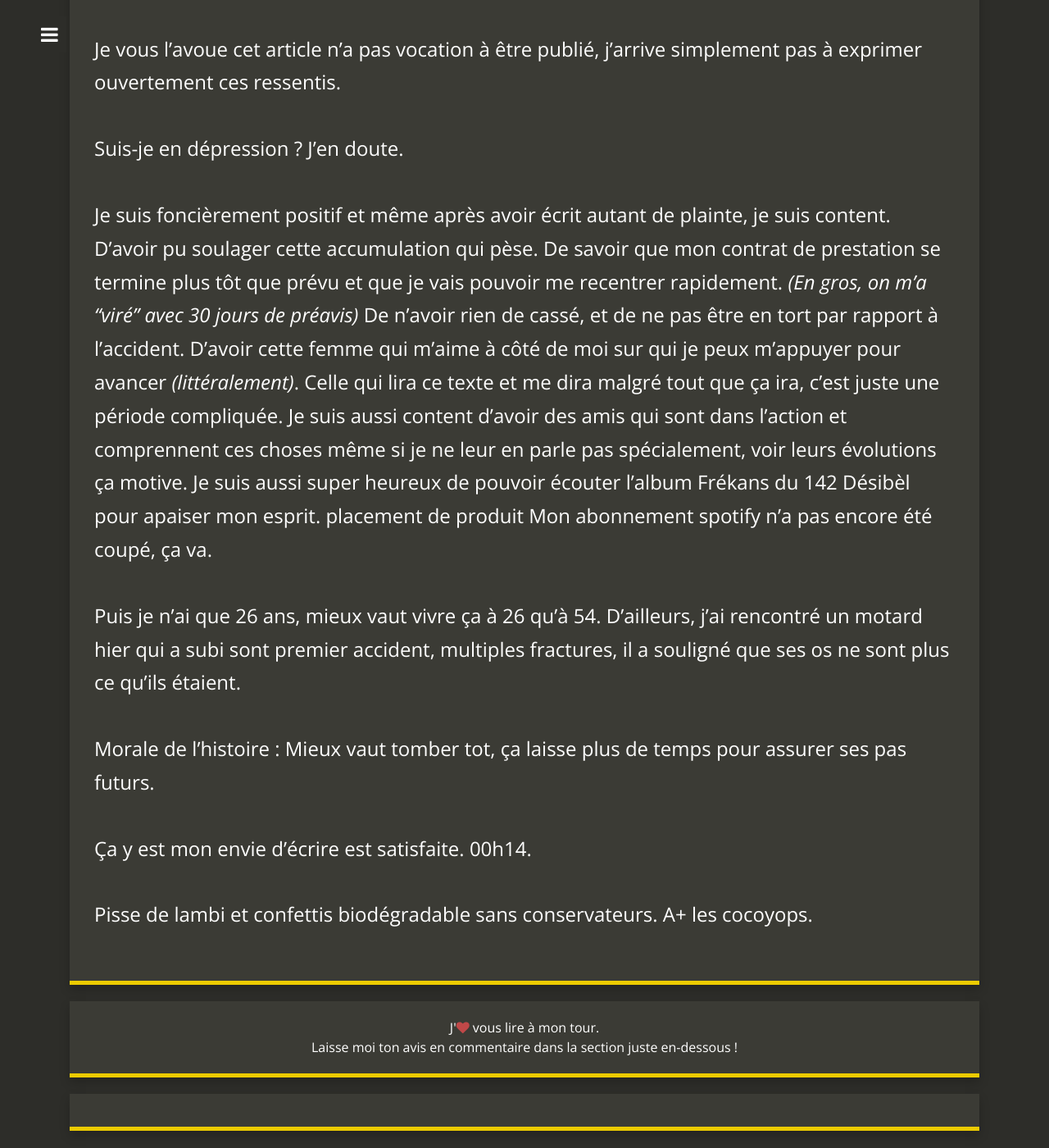
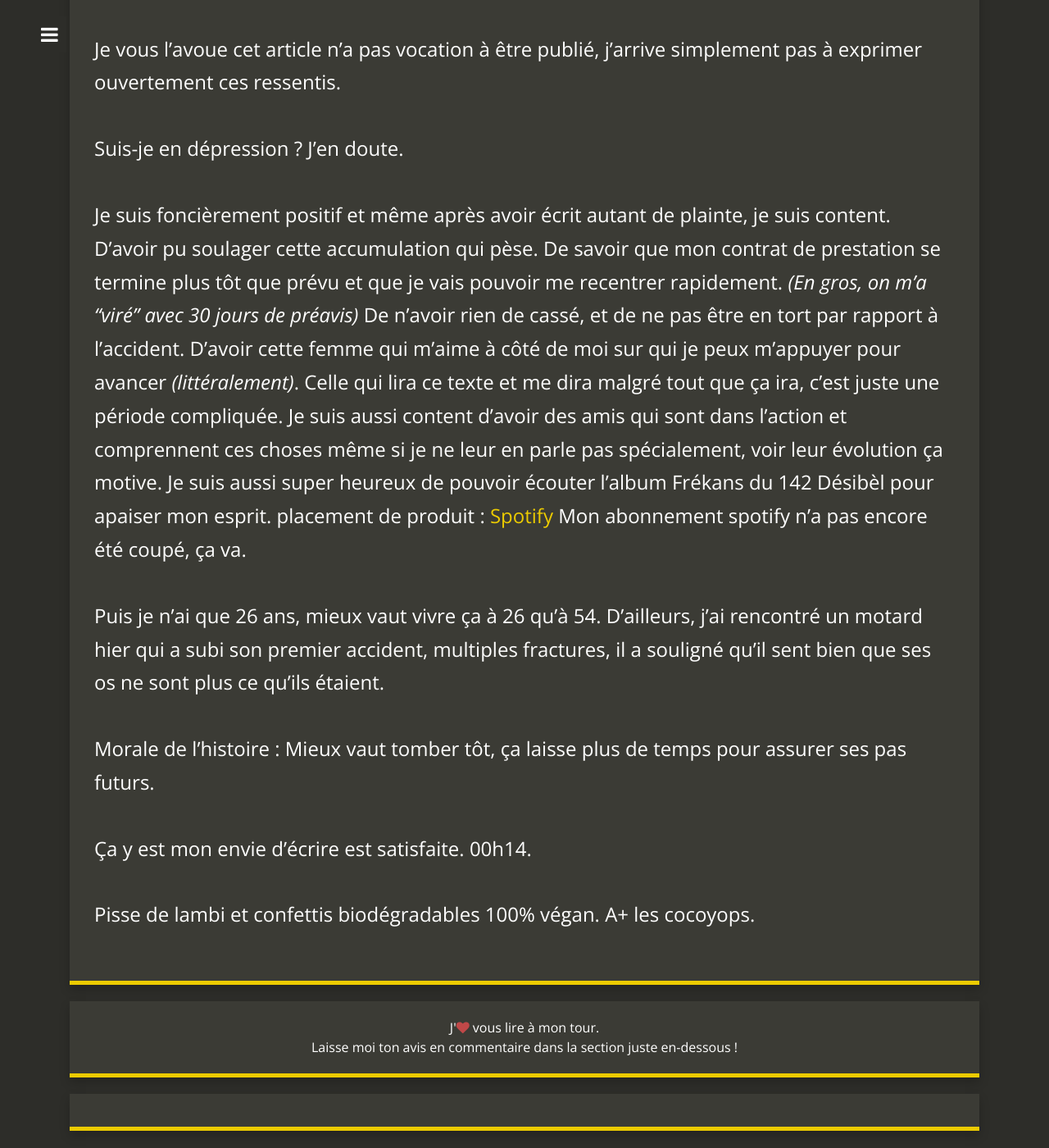
Before and after one commit to macojaune/jauneattitude-v2, a Jekyll site: the page built from _posts/2019-07-05-burnout-cest-pour-les-autres.md, in a window 1280 px wide and 1400 px high, scrolled down 3076 px. Shown: the whole window at 82% size. Built offline with Jekyll 4.4.1, drawn with Linux system fonts in a browser that asks for light colours; nearby versions of some CDN libraries; comment, search, counter and statistics services are not loaded; some of the changed text lies outside the part shown.

Commit message:
update article burnout

```diff
--- a/_posts/2019-07-05-burnout-cest-pour-les-autres.md
+++ b/_posts/2019-07-05-burnout-cest-pour-les-autres.md
@@ -45,7 +46,8 @@
 Nuits blanches, Appels intempestifs, remontrances, clients mécontants et évidemment c'est le prestataire (moi) qui sous traite au final qui est à l'origine du problème.
 _On aime._
 
-**J'ai fini par me prendre un 4X4 dans la gueule**, casser ma moto qui m'apporte tant de plaisir, mettre de la peur dans la vie des gens qui m'aiment _(ouai vous êtes quelques uns)_ tout ça parce
+**J'ai fini par me prendre un 4X4 dans la gueule**, casser ma moto qui m'apporte tant de plaisir, mettre de la peur dans la vie des gens qui m'aiment _(ouai vous êtes quelques uns)_ tout ça
+parce
 que j'ai laissé les rennes de ma vie au contrôle d'autrui pour pouvoir manger un minimum.
 
 _Je ne suis toujours pas "bien payé" au fait ahah._
@@ -54,7 +56,7 @@
 qu'on soit clairs !)_
 
 Maintenant je suis censé me reposer, pour me rétablir. Et dans la pratique je ne peux pas, je dois produire, livrer, assurer, répondre quand on m'appelle. Être professionnel quoi ?
-Alors que je boîte, je douille… _an lass_.
+Alors que je boîte, je douille… _é an lass_.
 Je me sens à la fois amoindri, usé, fatigué. Je dépend d'autrui et je ne peux toujours pas faire ce que je veux.
 Mes plans ont encore une fois été chamboulés.
 
@@ -74,16 +76,17 @@
 De n'avoir rien de cassé, et de ne pas être en tort par rapport à l'accident.
 D'avoir cette femme qui m'aime à côté de moi sur qui je peux m'appuyer pour avancer _(littéralement)_.
 Celle qui lira ce texte et me dira malgré tout que ça ira, c'est juste une période compliquée.
-Je suis aussi content d'avoir des amis qui sont dans l'action et comprennent ces choses même si je ne leur en parle pas spécialement, voir leurs évolutions ça motive.
-Je suis aussi super heureux de pouvoir écouter l'album Frékans du 142 Désibèl pour apaiser mon esprit. __placement de produit__
+Je suis aussi content d'avoir des amis qui sont dans l'action et comprennent ces choses même si je ne leur en parle pas spécialement, voir leur évolution ça motive.
+Je suis aussi super heureux de pouvoir écouter l'album Frékans du 142 Désibèl pour apaiser mon esprit.
+__placement de produit : [Spotify](https://open.spotify.com/album/3oFA2Wkfhlf9ph8MH7WW5q?si=LozV7LIASdmbpqDXwB0Z5Q)__
 Mon abonnement spotify n'a pas encore été coupé, ça va.
 
 Puis je n'ai que 26 ans, mieux vaut vivre ça à 26 qu'à 54.
-D'ailleurs, j'ai rencontré un motard hier qui a subi sont premier accident, multiples fractures, il a souligné que ses os ne sont plus ce qu'ils étaient.
+D'ailleurs, j'ai rencontré un motard hier qui a subi son premier accident, multiples fractures, il a souligné qu'il sent bien que ses os ne sont plus ce qu'ils étaient.
 
-Morale de l'histoire : Mieux vaut tomber tot, ça laisse plus de temps pour assurer ses pas futurs.
+Morale de l'histoire : Mieux vaut tomber tôt, ça laisse plus de temps pour assurer ses pas futurs.
 
 Ça y est mon envie d'écrire est satisfaite. **00h14**.
 
-Pisse de lambi et confettis biodégradable sans conservateurs.
+Pisse de lambi et confettis biodégradables 100% végan.
 A+ les cocoyops.
```
Also changed, not shown: other parts of _posts/2019-07-05-burnout-cest-pour-les-autres.md (+5 -4 lines).
